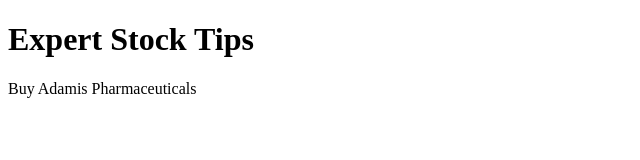
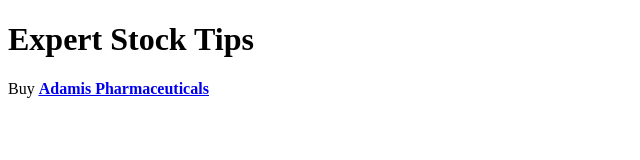
Before and after one commit to np4056/exploring-cs, a plain HTML site: page index.html in a window 1280 px wide. Shown: the whole page, without its empty margins (0-640 px from the left). Drawn offline with Linux system fonts and the light colour scheme.

Commit message:
Update index.html

```diff
--- a/index.html
+++ b/index.html
@@ -2,6 +2,6 @@
 <html>
  <body>
   <h1> Expert Stock Tips </h1>
-  <p1> Buy Adamis Pharmaceuticals </p1>
+  <p1> Buy <a href=http://www.adamispharmaceuticals.com/><u><b>Adamis Pharmaceuticals</b></u></a> </p1>
  </body>
 </html>
```
